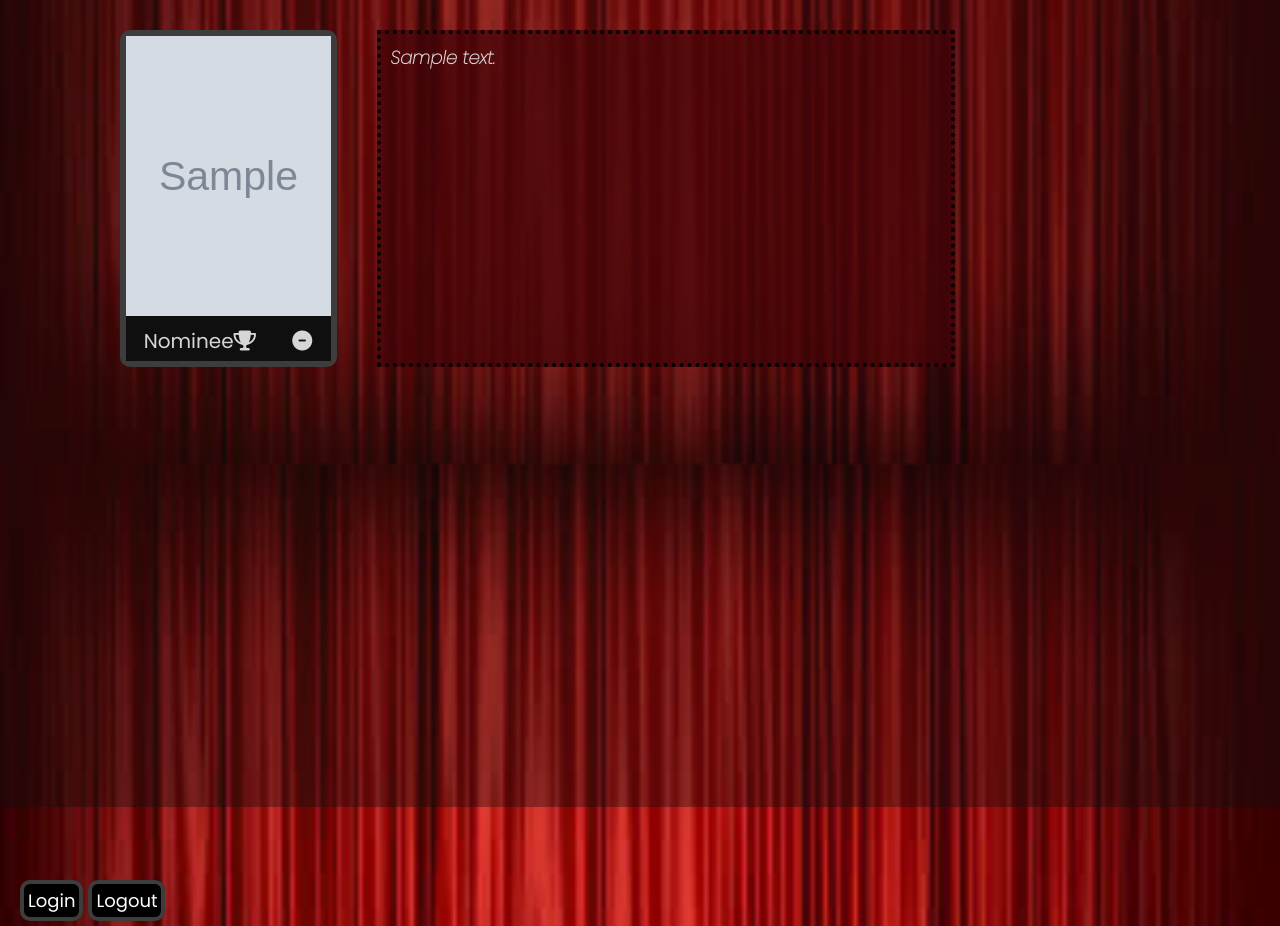
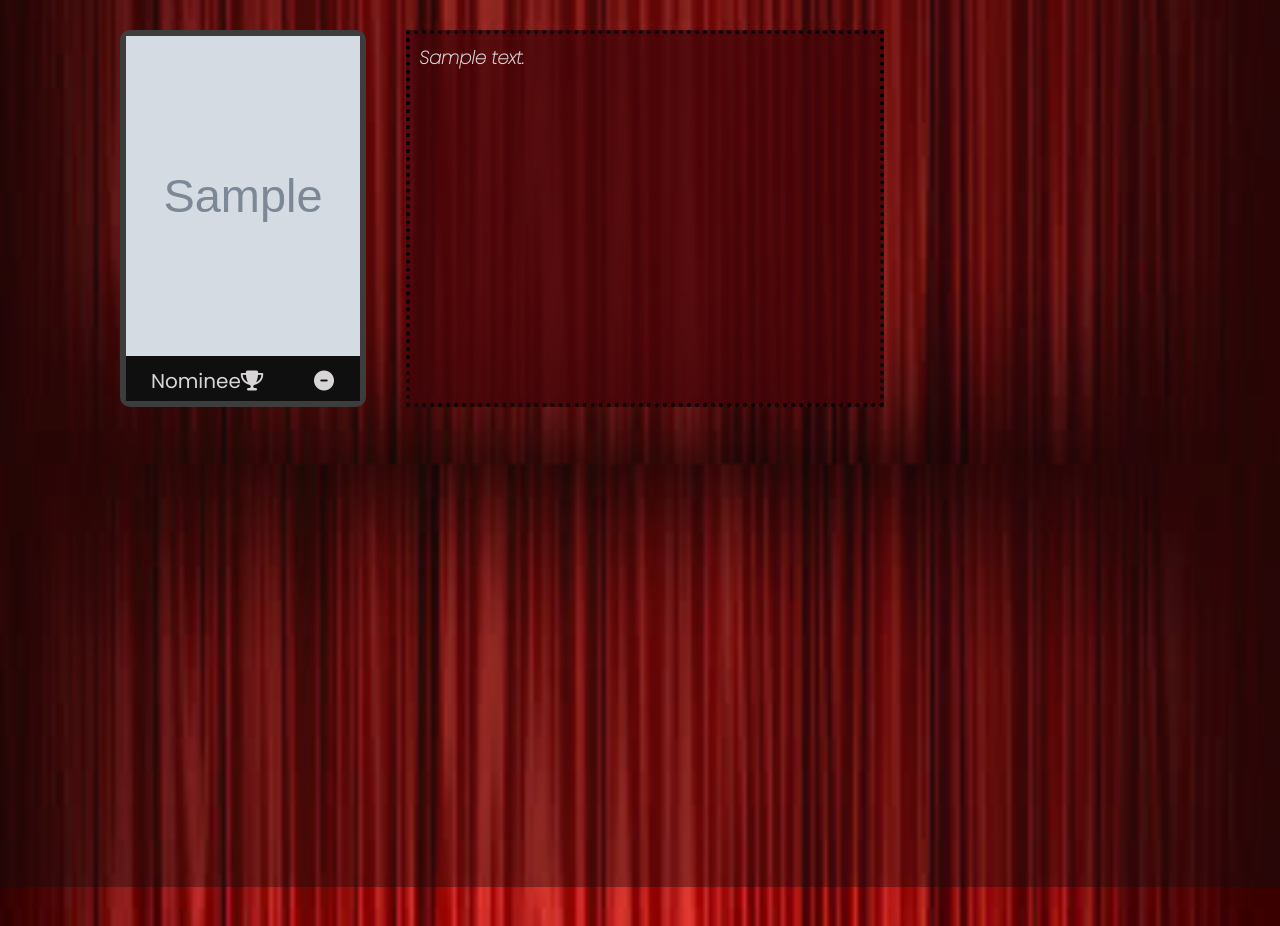
Before and after one commit to tfalba/movie-challenge, a Django app: page /movies/1/ in a window 1280 px wide. Shown: the part 253-1179 px from the top of the page. Run offline with Django 3.2, Linux system fonts and the light colour scheme; a user stored in the database is signed in; tables that the repository leaves empty hold one stand-in row (values such as "Sample post"); grey boxes marked "Sample" are stand-in pictures; some libraries are stand-ins or nearby versions.

Commit message:
made cards smaller on list and bigger on detail

```diff
--- a/static/css/styles-project.css
+++ b/static/css/styles-project.css
@@ -62,7 +62,7 @@
 }
 
 .summary-box {
-  width: 550px;
+  width: 450px;
   font-size: 18px;
   font-size: 18px;
   background-color: #440508bf;
@@ -115,18 +115,29 @@
 /* The flip card container - set the width and height to whatever you want. We have added the border property to demonstrate that the flip itself goes out of the box on hover (remove perspective if you don't want the 3D effect */
 .flip-card {
   background-color: transparent;
-  width: 205px;
-  height: 280px;
+  /* width: 205px;
+  height: 280px; */
+  height: 250px;
+  width: 183px;
+
   perspective: 1000px; /* Remove this if you don't want the 3D effect */
 }
+
+.flip-card-detail {
+  background-color: transparent;
+  width: 234px;
+  height: 320px;
+  perspective: 1000px;
+}
+
 .search-card {
   width: 205px;
 }
 
-.card-image {
+/* .card-image {
   width: 200px;
   height: 300px;
-}
+} */
 
 /* This container is needed to position the front and back side */
 .flip-card-inner {
@@ -143,6 +154,9 @@
   transform: rotateY(180deg);
 }
 
+.flip-card-detail:hover .flip-card-inner {
+  transform: rotateY(180deg);
+}
 /* Position the front and back side */
 .flip-card-front, .flip-card-back {
   position: absolute;
@@ -174,11 +188,11 @@
 .card-title {
   font-family: 'Indie Flower', cursive;
   line-height: 30px;
-  /* margin-top: 20px; */
+  padding-left: 4px;
+  padding-right: 4px;
 }
 .card-year {
   font-family: 'Indie Flower', cursive;
-  /* margin-bottom: 30px; */
   font-size: 20px;
   padding-left: 5px;
   padding-right: 5px;
--- a/templates/movies/movie_detail.html
+++ b/templates/movies/movie_detail.html
@@ -8,7 +8,7 @@
     {% if movie.is_nominee == True %}
     <li class='flex wid95'>
       <div class='card-holder' style='margin-bottom: 0;'>
-        <div class='flip-card' data-card-pk={{movie.pk}}>
+        <div class='flip-card-detail' data-card-pk={{movie.pk}}>
           <div class='flip-card-inner'>
             <div class='flip-card-front'>
               <img class='card-image' src="{{ movie.poster_image }}" style="width:100%; height:100%;">
@@ -32,7 +32,7 @@
       </div>
       <div class='flex movie-trailer''>
 
-        <iframe width="646" height="340" src="{{ movie.trailer_link }}" frameborder="0" allow="accelerometer; autoplay; clipboard-write; encrypted-media; gyroscope; picture-in-picture" allowfullscreen></iframe>
+        <iframe width="722" height="380" src="{{ movie.trailer_link }}" frameborder="0" allow="accelerometer; autoplay; clipboard-write; encrypted-media; gyroscope; picture-in-picture" allowfullscreen></iframe>
       </div>
 
 
```
